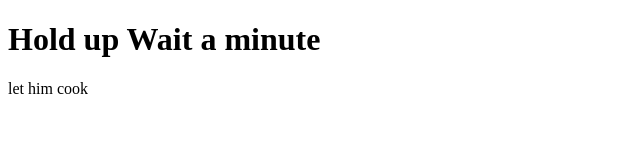
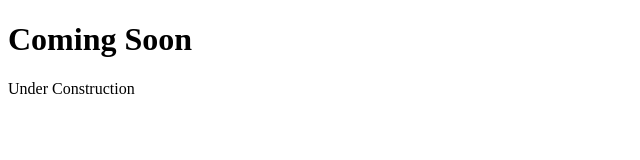
Before and after one commit to albertwujaya/albertwujaya.github.io, a plain HTML site: page index.HTML in a window 1280 px wide. Shown: the whole page, without its empty margins (0-640 px from the left). Drawn offline with Linux system fonts and the light colour scheme.

Commit message:
ubah teks

```diff
--- a/index.HTML
+++ b/index.HTML
@@ -2,10 +2,10 @@
 <html>
 <head>
     <meta charset="utf-8">
-    <title>Sistem Multimedia</title>
+    <title>Sistem Multimedia </title>
 </head>
 <body>
-<h1>Hold up Wait a minute</h1>
-<p>let him cook</p>
+<h1>Coming Soon</h1>
+<p>Under Construction</p>
 </body>
 </html>
```
